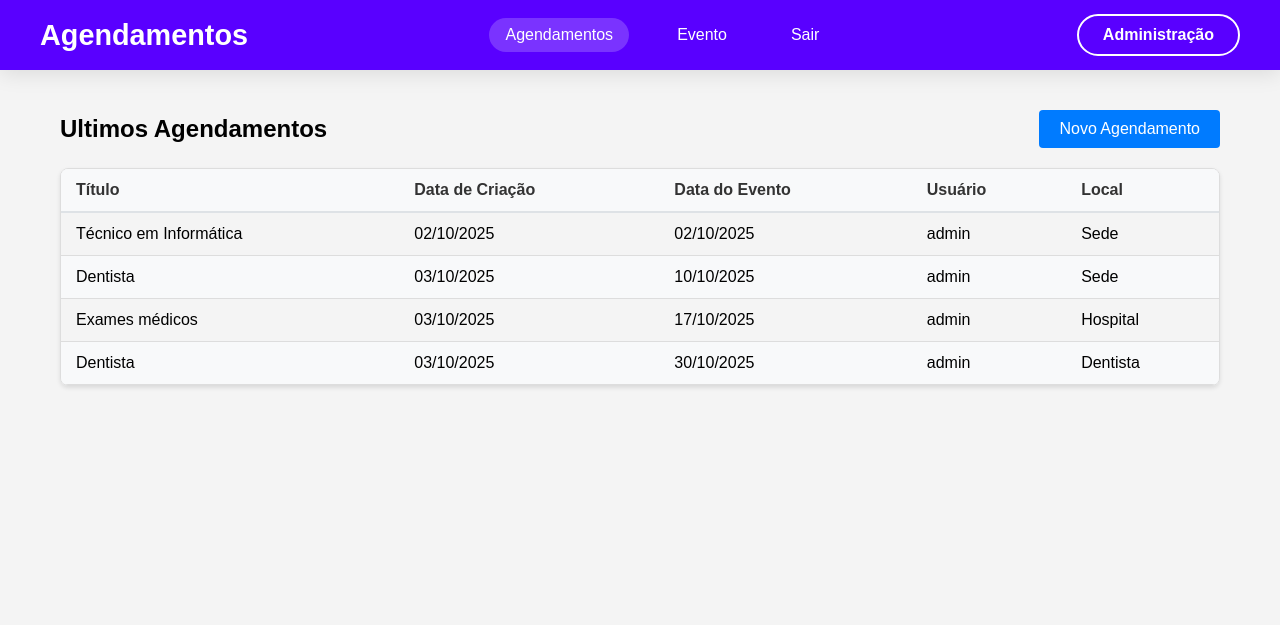
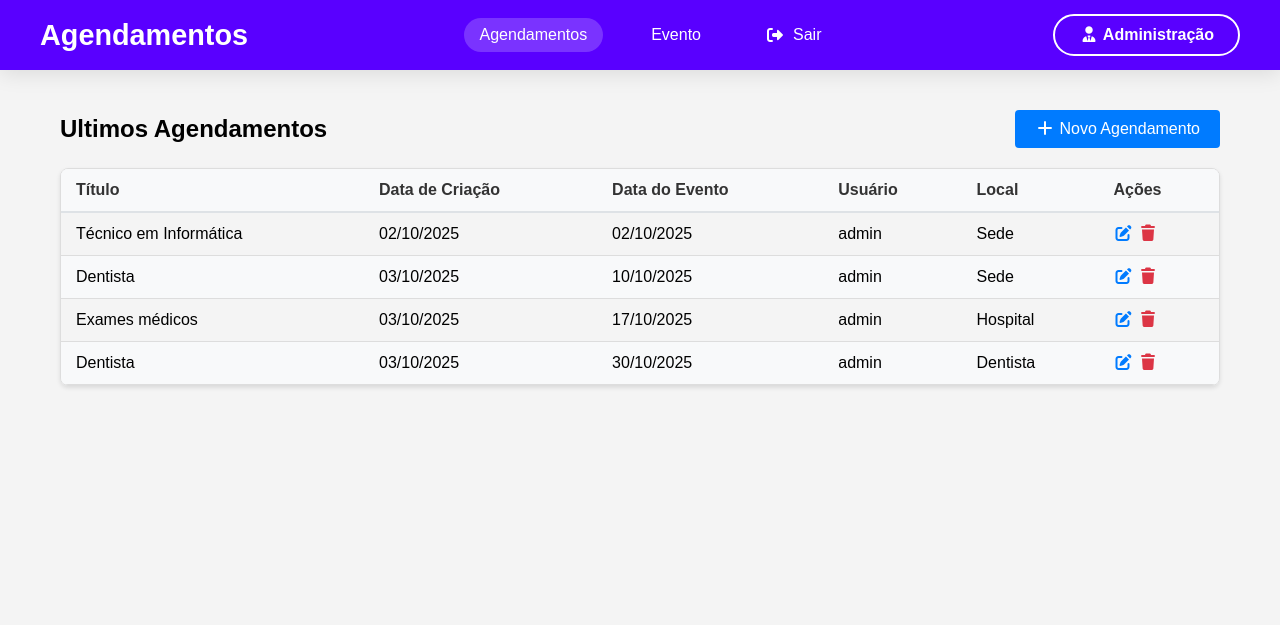
Before and after one commit to matheusps98/agenda-python, a Django app: page /agenda/ in a window 1280 px wide. Shown: the top 625 px of the page. Run offline with Django 5.2, Linux system fonts and the light colour scheme; a user stored in the database is signed in; data comes from the database, SQL or seed files in the repository; both versions use the stored data as it was after the commit; some libraries are stand-ins or nearby versions.

Commit message:
Criei a parte da logica do deletar e editar além do frontend ao tentar excluir e editar

```diff
--- a/agenda/urls.py
+++ b/agenda/urls.py
@@ -24,6 +24,9 @@ urlpatterns = [
     path('agenda/', views.lista_eventos),  ## Inclui as urls do app core
     # path('', views.index),  ## Rota raiz para a view index
     path('agenda/evento', views.evento),  ## Rota para a view evento
+    # Rota para EDITAR um evento existente (passando o ID na URL)
+    path('agenda/evento/<int:id_evento>/', views.evento, name='evento_editar'),
+    path('agenda/evento/delete/<int:id_evento>/', views.delete_evento),  ## Rota para deletar evento, passando o id do evento como parametro
     path('agenda/evento/submit/', views.submit_evento),  ## Rota para submissão do formulário de evento
     path('',RedirectView.as_view(url='/agenda/')),  ## Redireciona a rota raiz para /agenda/
     path('login/', views.login_user),  ## Rota para a view de login
--- a/core/admin.py
+++ b/core/admin.py
@@ -3,7 +3,7 @@ from core.models import Evento
 # Register your models here.
 
 class EventoAdmin(admin.ModelAdmin):
-    list_display = ('titulo', 'data_evento', 'data_criacao', 'usuario')
+    list_display = ('id', 'titulo', 'data_evento', 'data_criacao', 'usuario')
     list_filter = ('usuario', 'data_evento',)
 
 admin.site.register(Evento, EventoAdmin)
--- a/core/models.py
+++ b/core/models.py
@@ -24,3 +24,5 @@ class Evento(models.Model):
 
     def get_data_criacao(self):
         return self.data_criacao.strftime('%d/%m/%Y')
+    def get_hora_evento(self):
+        return self.data_evento.strftime('%Y-%m-%dT%H:%M')
--- a/core/views.py
+++ b/core/views.py
@@ -13,7 +13,11 @@ def logout_user(request):
     return redirect('/')
 
 @login_required(login_url='/login/')
-def evento(request):
+def evento(request, id_evento=None):
+    if id_evento:
+        evento = Evento.objects.get(id=id_evento)
+        dados = {'evento': evento}
+        return render(request, 'evento.html', dados)
     return render(request, 'evento.html')
 
 @login_required(login_url='/login/')
@@ -38,6 +42,17 @@ def submit_login(request):
         return redirect('/')
 
 @login_required(login_url='/login/')
+def delete_evento(request, id_evento):
+    usuario = request.user
+    evento = Evento.objects.get(id=id_evento)
+    if evento.usuario == usuario:
+        evento.delete()
+        messages.success(request, "Evento deletado com sucesso.")
+    else:
+        messages.error(request, "Você não tem permissão para deletar este evento.")
+    return redirect('/agenda/')
+
+@login_required(login_url='/login/')
 def submit_evento(request):
     if request.POST:
         titulo = request.POST.get('titulo')
@@ -45,7 +60,11 @@ def submit_evento(request):
         data_evento = request.POST.get('data_evento')
         local = request.POST.get('local')
         usuario = request.user
-        Evento.objects.create(titulo=titulo, descricao=descricao, data_evento=data_evento, usuario=usuario, local=local)
+        id_evento = request.POST.get('id_evento')
+        if id_evento:
+            Evento.objects.filter(id=id_evento).update(titulo=titulo, descricao=descricao, data_evento=data_evento, local=local)
+        else:
+             Evento.objects.create(titulo=titulo, descricao=descricao, data_evento=data_evento, usuario=usuario, local=local)
 
     return redirect('/')
 # def index(request):
--- a/templates/agenda.html
+++ b/templates/agenda.html
@@ -1,10 +1,28 @@
 {% include 'models/header.html' %}
+<style>
+  .fa-trash {
+    color: #dc3545;
+    cursor: pointer;
+  }
+  .fa-trash:hover {
+    color: #a71d2a;
+  }
+  .fa-pen-to-square {
+    color: #007bff;
+    cursor: pointer;
+  }
+  .fa-pen-to-square:hover {
+    color: #0056b3;
+  }
+</style>
 <div class="container">
   <div class="header-title">
     <h2>Ultimos Agendamentos</h2>
-    <a href="/agenda/evento" class="btn-novoagendamento">Novo Agendamento</a>
+    <a href="/agenda/evento" class="btn-novoagendamento">
+        <i class="fa-solid fa-plus"></i> Novo Agendamento
+    </a>
   </div>
-  <!-- Versão alternativa se você tiver uma lista de eventos -->
+
   <div class="table-container">
     <table>
       <thead>
@@ -14,6 +32,7 @@
           <th>Data do Evento</th>
           <th>Usuário</th>
           <th>Local</th>
+          <th>Ações</th>
         </tr>
       </thead>
       <tbody>
@@ -24,10 +43,17 @@
           <td>{{ evento.get_data_evento }}</td>
           <td>{{ evento.usuario }}</td>
           <td>{{ evento.local }}</td>
+          <td>
+            <a href="/agenda/evento/{{ evento.id }}" class="btn-editar"><i class="fa-solid fa-pen-to-square"></i></a>
+            <a href="/agenda/evento/delete/{{ evento.id }}/" class="btn-deletar">
+            <i class="fa-solid fa-trash"></i>
+            </a>
+          </td>
         </tr>
-        {% endfor %} {% if not eventos %}
+        {% endfor %}
+        {% if not eventos %}
         <tr>
-          <td colspan="4" class="no-data">Nenhum agendamento encontrado</td>
+          <td colspan="6" class="no-data">Nenhum agendamento encontrado</td>
         </tr>
         {% endif %}
       </tbody>
@@ -35,4 +61,66 @@
   </div>
 </div>
 
+{% if messages %}
+    {% for message in messages %}
+        {% if message.tags == 'success' %}
+            <div id="success-toast" data-message="{{ message }}" style="display: none;"></div>
+        {% endif %}
+    {% endfor %}
+{% endif %}
+
 {% include 'models/footer.html' %}
+
+<!-- ADICIONADO: Script para o modal de confirmação e o toast de sucesso -->
+<script>
+document.addEventListener('DOMContentLoaded', () => {
+    // --- Modal de Confirmação para Exclusão ---
+    const deleteButtons = document.querySelectorAll('.btn-deletar');
+
+    deleteButtons.forEach(button => {
+        button.addEventListener('click', function(event) {
+            // Previne o comportamento padrão do link (não redireciona imediatamente)
+            event.preventDefault();
+            const deleteUrl = this.href; // Pega a URL de exclusão do link
+
+            Swal.fire({
+                title: 'Você tem certeza?',
+                text: "A exclusão não poderá ser revertida!",
+                icon: 'warning',
+                showCancelButton: true,
+                confirmButtonColor: '#3085d6',
+                cancelButtonColor: '#d33',
+                confirmButtonText: 'Sim, excluir!',
+                cancelButtonText: 'Cancelar'
+            }).then((result) => {
+                if (result.isConfirmed) {
+                    // Se o usuário confirmar, redireciona para a URL de exclusão
+                    window.location.href = deleteUrl;
+                }
+            });
+        });
+    });
+
+    // --- Notificação Toast para Mensagens de Sucesso ---
+    // Procura por um elemento com a mensagem de sucesso vinda do backend
+    const successToast = document.getElementById('success-toast');
+    if (successToast && successToast.dataset.message) {
+        const Toast = Swal.mixin({
+            toast: true,
+            position: 'top-end',
+            showConfirmButton: false,
+            timer: 3500,
+            timerProgressBar: true,
+            didOpen: (toast) => {
+                toast.addEventListener('mouseenter', Swal.stopTimer);
+                toast.addEventListener('mouseleave', Swal.resumeTimer);
+            }
+        });
+
+        Toast.fire({
+            icon: 'success',
+            title: successToast.dataset.message
+        });
+    }
+});
+</script>
--- a/templates/evento.html
+++ b/templates/evento.html
@@ -44,7 +44,7 @@
 <div class="container">
   <div class="header-title">
     <h2>Novo Agendamento</h2>
-    <a href="/agenda" class="btn-novoagendamento">Voltar para Agendamentos</a>
+    <a href="/agenda" class="btn-novoagendamento"><i class="fa-solid fa-arrow-left"></i> Voltar para Agendamentos</a>
   </div>
   <form
     id="event-form"
@@ -54,6 +54,7 @@
      >
     {% csrf_token %}
     <label for="titulo">Título:</label>
+    <input type="number" name="id_evento" value="{{ evento.id }}" hidden>
     <input type="text" id="titulo" name="titulo" value="{{ evento.titulo }}" required />
     <label for="descricao">Descrição:</label>
     <textarea rows="5" id="descricao" name="descricao" required>{{ evento.descricao }}</textarea>
@@ -62,7 +63,7 @@
       type="datetime-local"
       id="data_evento"
       name="data_evento"
-      value="{{ evento.data_evento }}"
+      value="{{ evento.get_hora_evento }}"
       required
     />
     <label for="local">Local:</label>
--- a/templates/models/navbar.html
+++ b/templates/models/navbar.html
@@ -254,14 +254,14 @@
         </a>
       </li>
       <li class="nav-item">
-        <a href="/logout" class="nav-link">
-          Sair
+        <a href="/logout" class="nav-link" style="color: #ffffff;">
+          <i class="fa-solid fa-right-from-bracket"></i> Sair
         </a>
       </li>
     </ul>
 
     <div class="nav-actions">
-      <a href="/admin" class="btn btn-outline">Administração</a>
+      <a href="/admin" class="btn btn-outline"><i class="fa-solid fa-user-tie"></i> Administração</a>
     </div>
   </div>
 </nav>
--- a/templates/models/tags.html
+++ b/templates/models/tags.html
@@ -5,3 +5,4 @@
     <meta name="viewport" content="width=device-width, initial-scale=1.0" />
     <title>Agenda</title>
     <script src="https://cdn.jsdelivr.net/npm/sweetalert2@11"></script>
+    <link rel="stylesheet" href="https://cdnjs.cloudflare.com/ajax/libs/font-awesome/7.0.1/css/all.min.css" integrity="sha512-2SwdPD6INVrV/lHTZbO2nodKhrnDdJK9/kg2XD1r9uGqPo1cUbujc+IYdlYdEErWNu69gVcYgdxlmVmzTWnetw==" crossorigin="anonymous" referrerpolicy="no-referrer" />
```
Also changed, not shown: db.sqlite3.
